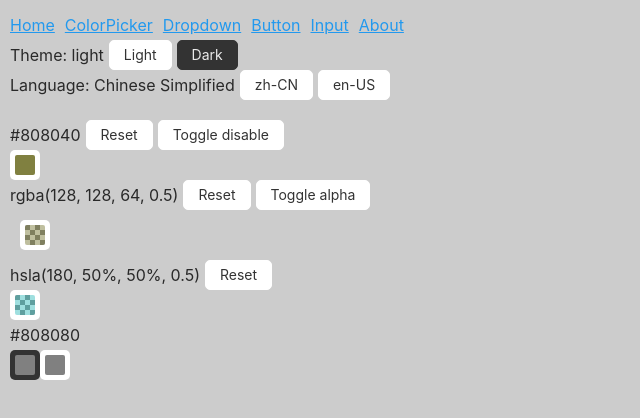
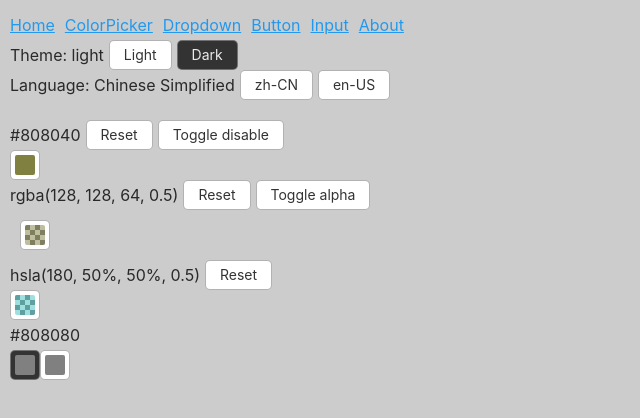
Before and after one commit to em2046/nova-next, a Vue app: page /color-picker in a window 1280 px wide. Shown: the top 418 px of the page, without its empty margins (0-640 px from the left). Built offline with nearby package versions, Linux system fonts and the light colour scheme.

Commit message:
style: border

```diff
--- a/package.json
+++ b/package.json
@@ -1,7 +1,7 @@
 {
   "name": "@em2046/nova-next",
   "description": "Experimental Vue components",
-  "version": "2.0.0-alpha.14",
+  "version": "2.0.0-alpha.16",
   "author": {
     "name": "em2046",
     "email": "em2046@qq.com"
--- a/src/components/button/styles/main.css
+++ b/src/components/button/styles/main.css
@@ -9,7 +9,7 @@
   padding: 4px 14px;
   font-size: var(--nova-font-size);
   border-radius: var(--nova-radius);
-  border: 1px solid var(--nova-color-bg-component);
+  border: var(--nova-border);
   background-color: var(--nova-color-bg-component);
   color: var(--nova-color-font);
 
--- a/src/components/color-picker/styles/main.css
+++ b/src/components/color-picker/styles/main.css
@@ -38,4 +38,5 @@
   width: 30px;
   height: 30px;
   border-radius: var(--nova-radius);
+  border: var(--nova-border);
 }
--- a/src/uses/useMousemove.ts
+++ b/src/uses/useMousemove.ts
@@ -10,7 +10,7 @@ export default function useMousemove(params: MoveParams): void {
   let moving = false;
 
   function onMousemove(e: MouseEvent): void {
-    e.preventDefault()
+    e.preventDefault();
 
     if (moving) {
       return;
@@ -35,7 +35,7 @@ export default function useMousemove(params: MoveParams): void {
   }
 
   function onMousedown(e: MouseEvent): void {
-    e.preventDefault()
+    e.preventDefault();
 
     const target: HTMLElement = ref.value as HTMLElement;
     rect = target.getBoundingClientRect();
```
